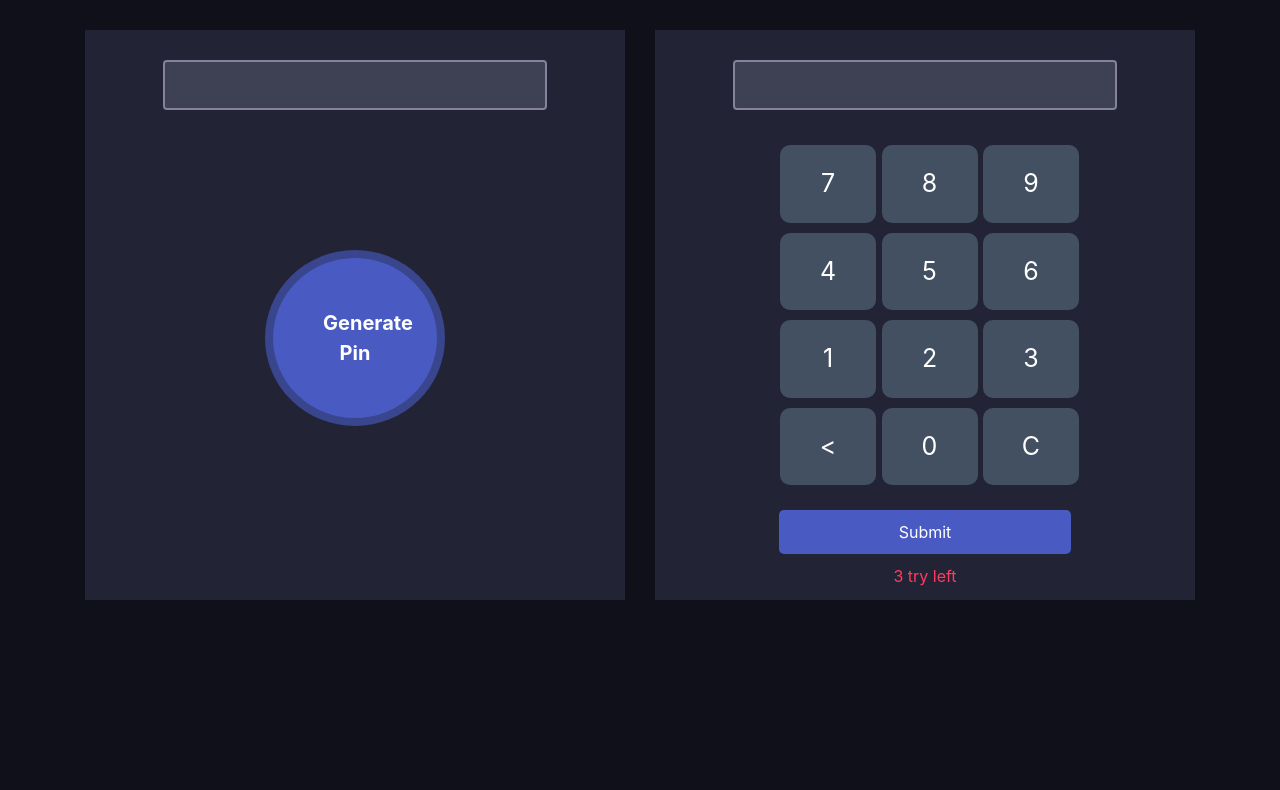
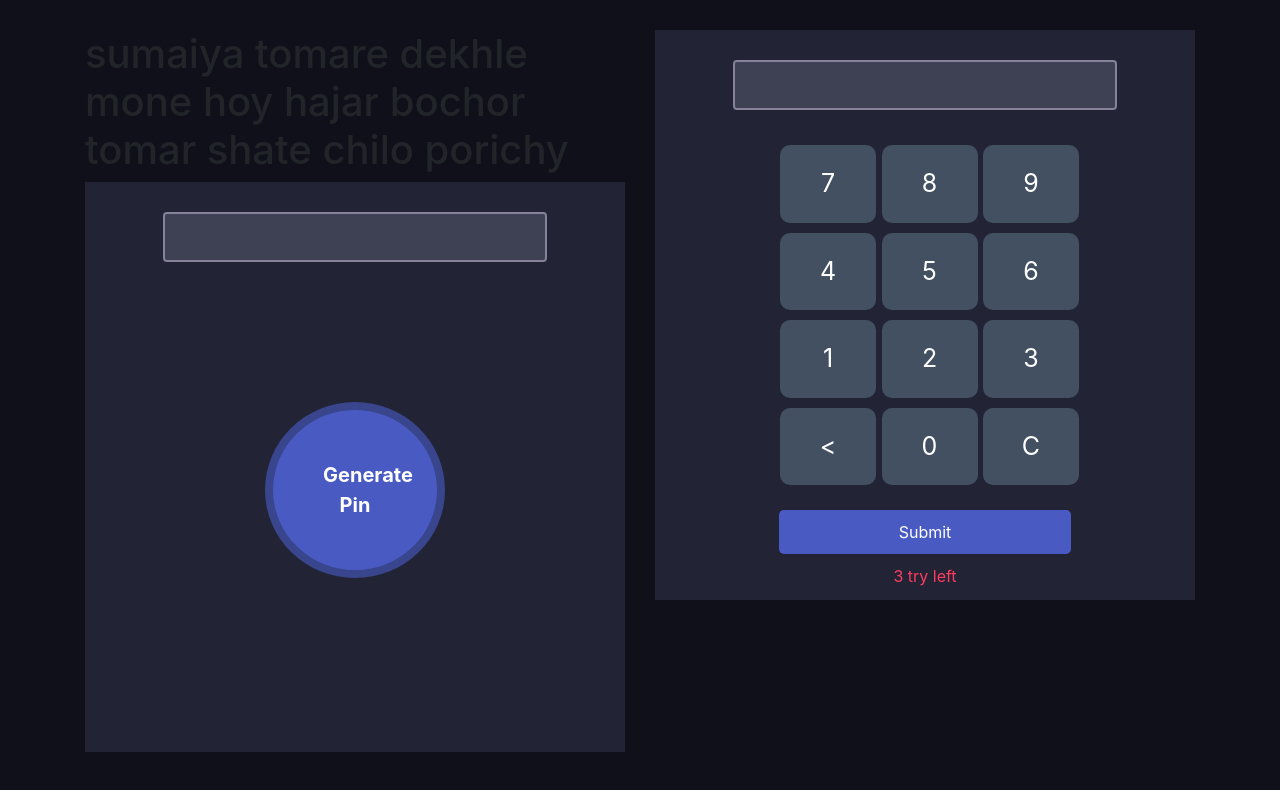
Before and after one commit to sharifulislm/generatePin-verifypin, a plain HTML site: page index.html in a window 1280 px wide. Drawn offline with nearby package versions, Linux system fonts and the light colour scheme.

Commit message:
Update index.html

```diff
--- a/index.html
+++ b/index.html
@@ -11,6 +11,7 @@
     <div class="container">
         <div class="row">
             <div class="col-md-6">
+                <h1>  sumaiya tomare dekhle mone hoy hajar bochor tomar shate chilo porichy </h1>
                 <div class="pin-generator half-width">
                     <input id="display-pin" class="form-control" type="text">
                     <button onclick="generatePin()" class="generate-btn">Generate Pin</button>
```
